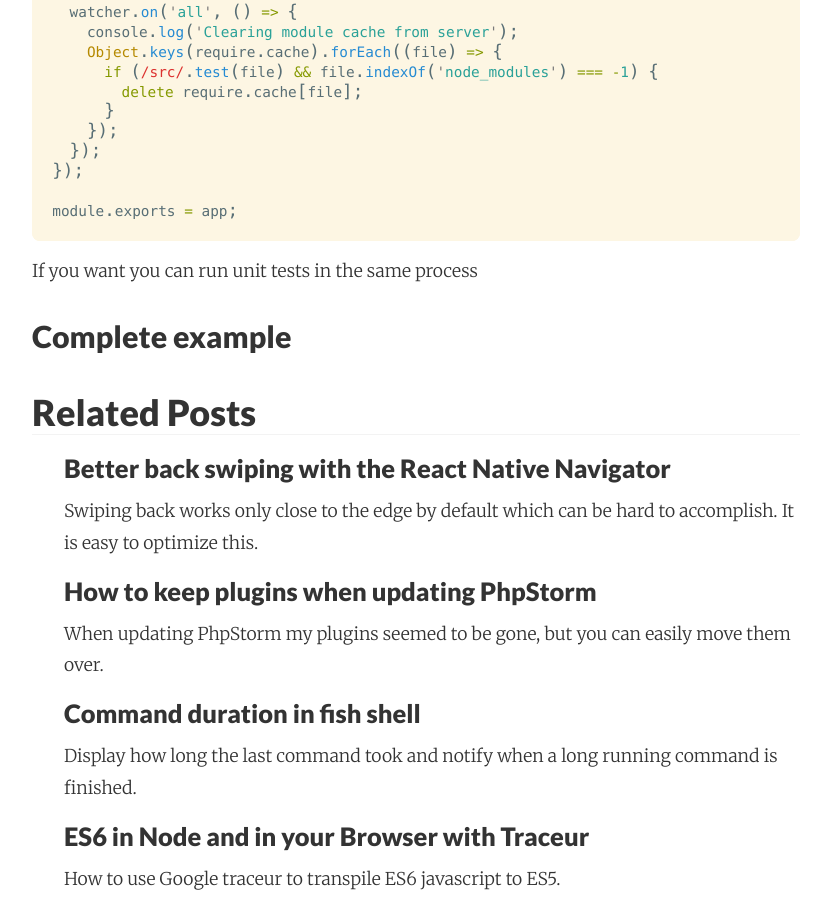
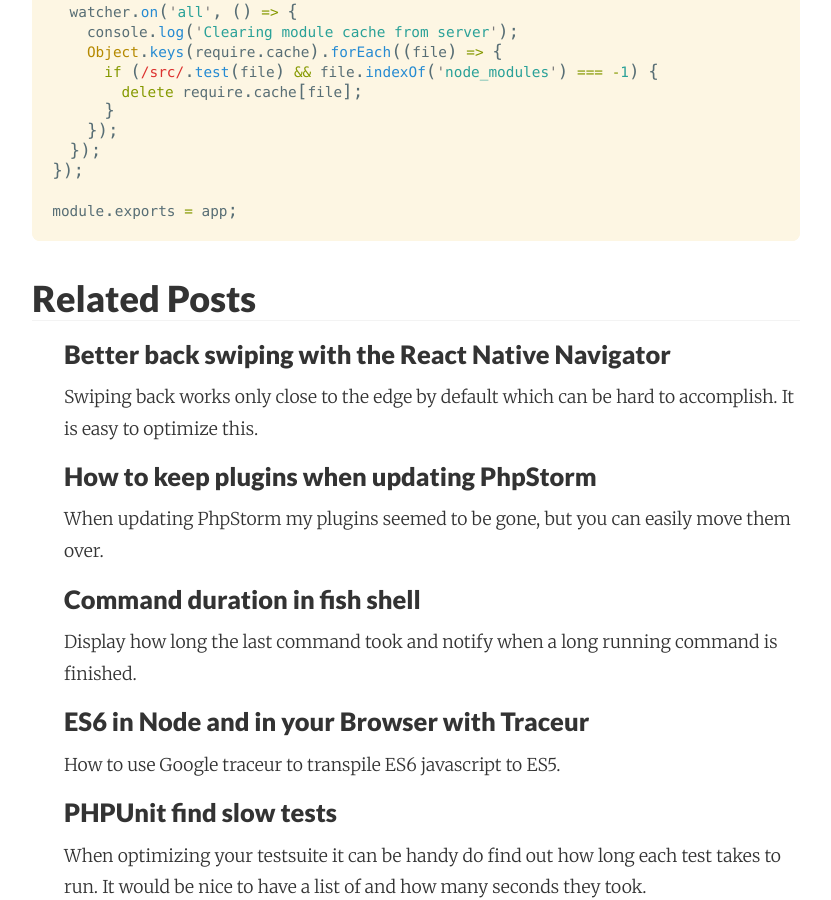
Before and after one commit to adri/adri.github.io, a Jekyll site: the page built from _posts/2016-01-20-manage-dependencies-in-nodejs-app.md, in a window 1280 px wide and 900 px high, scrolled down 4734 px. Shown: the whole window, without its empty margins (224-1055 px from the left). Built offline with Jekyll 4.4.1, drawn with Linux system fonts in a browser that asks for light colours; nearby versions of some CDN libraries; Markdown is read by kramdown in place of the engine named in the settings; comment, search, counter and statistics services are not loaded.

Commit message:
Removes draft code

````diff
--- a/_posts/2016-01-20-manage-dependencies-in-nodejs-app.md
+++ b/_posts/2016-01-20-manage-dependencies-in-nodejs-app.md
@@ -202,7 +202,3 @@
 
 module.exports = app;
 ```
-
-If you want you can run unit tests in the same process
-
-## Complete example
````
